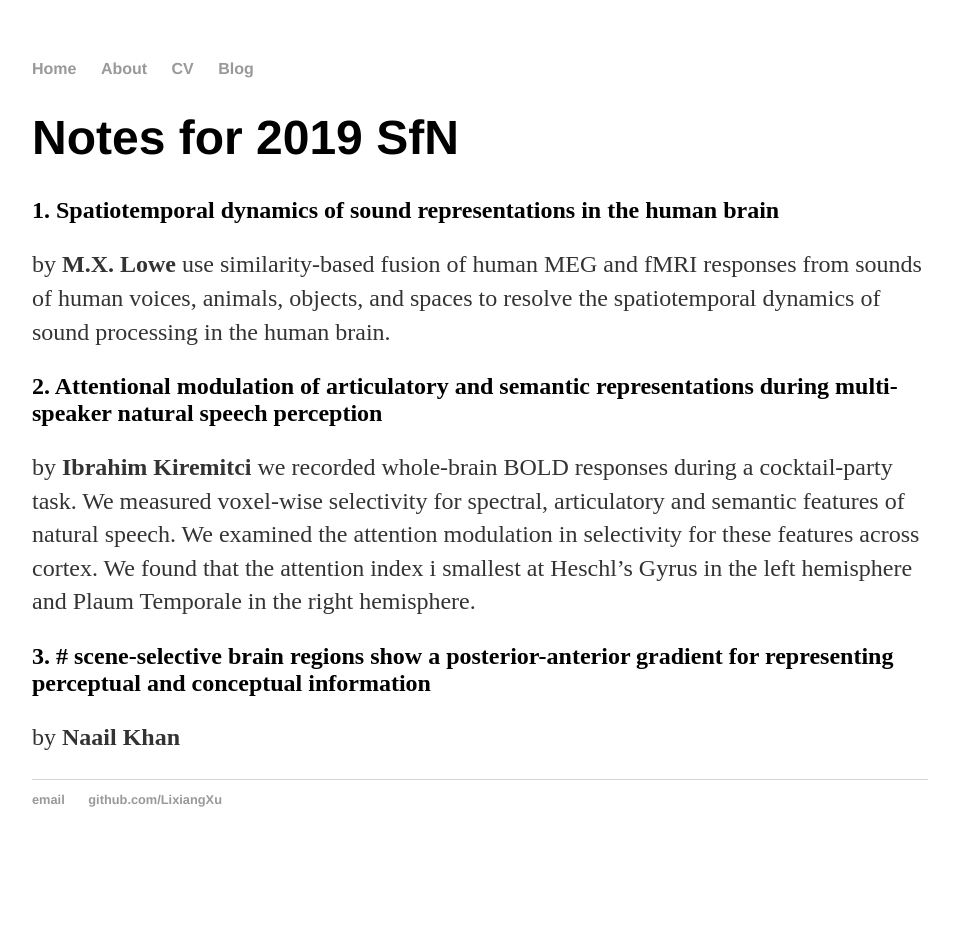
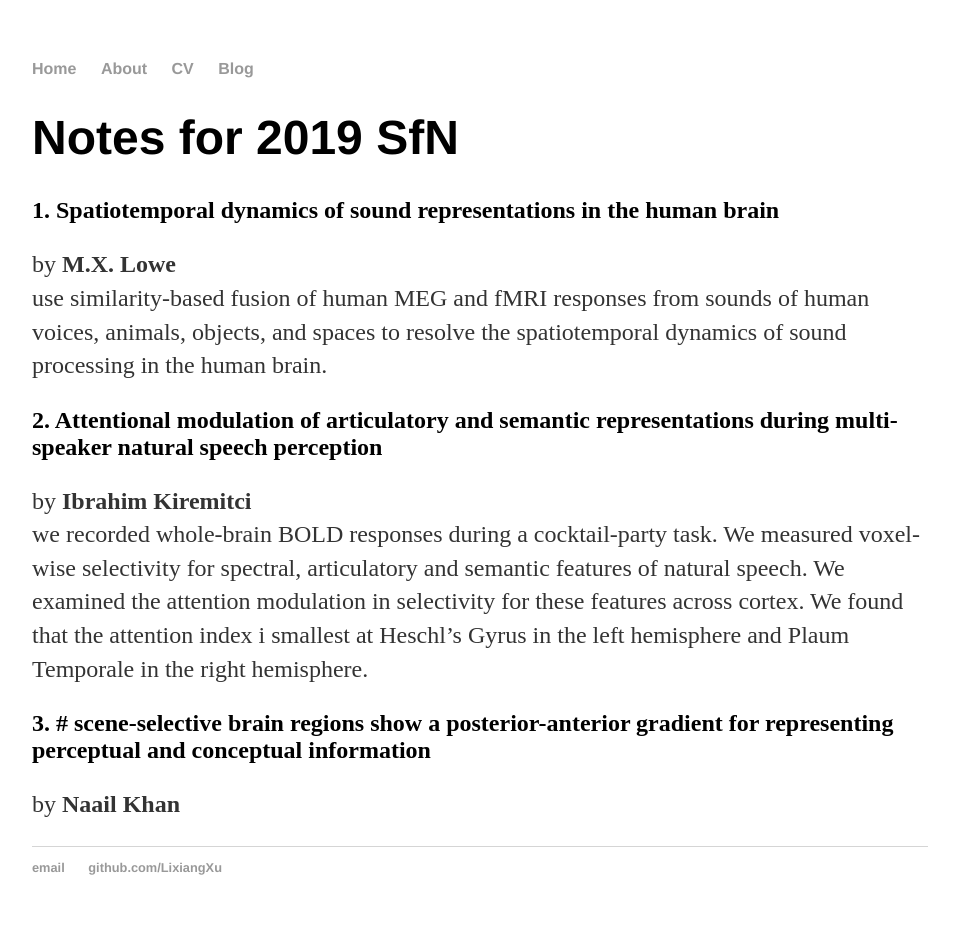
Before and after one commit to LixiangXu/LixiangXu.github.io, a Jekyll site: the page built from _posts/2019-10-28-2019-SfN-notes.md, in a window 1280 px wide. Shown: the whole page, without its empty margins (160-1119 px from the left). Built offline with Jekyll 4.4.1, drawn with Linux system fonts in a browser that asks for light colours; our own code applies the rules of GitHub Pages for plain Markdown files; before the commit the page ends 900 px from its top, so only the background shows below that.

```diff
--- a/_posts/2019-10-28-2019-SfN-notes.md
+++ b/_posts/2019-10-28-2019-SfN-notes.md
@@ -1,11 +1,11 @@
 # Notes for 2019 SfN
 ## 1. Spatiotemporal dynamics of sound representations in the human brain
-by **M.X. Lowe**
+by **M.X. Lowe**<br/>
 use similarity-based fusion of human MEG and fMRI responses from sounds of human voices, animals, objects, and spaces to resolve the spatiotemporal dynamics of sound processing in the human brain.
 
 ## 2. Attentional modulation of articulatory and semantic representations during multi-speaker natural speech perception
-by **Ibrahim Kiremitci**
+by **Ibrahim Kiremitci**<br/>
 we recorded whole-brain BOLD responses during a cocktail-party task. We measured voxel-wise selectivity for spectral, articulatory and semantic features of natural speech. We examined the attention modulation in selectivity for these features across cortex. We found that the attention index i smallest at Heschl's Gyrus in the left hemisphere and Plaum Temporale in the right hemisphere.
 
 ## 3. # scene-selective brain regions show a posterior-anterior gradient for representing perceptual and conceptual information
-by **Naail Khan**
+by **Naail Khan**<br/>
```
